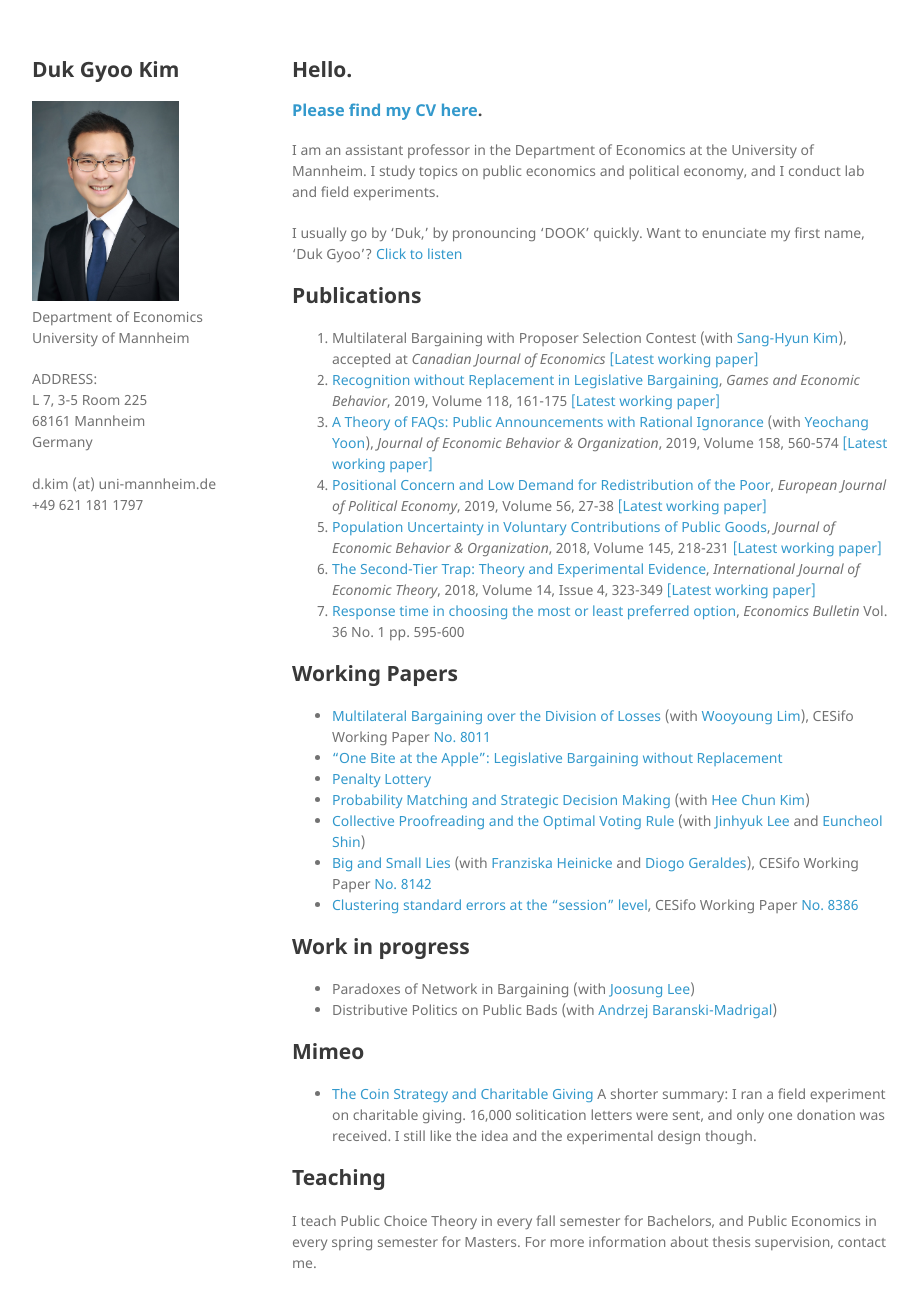
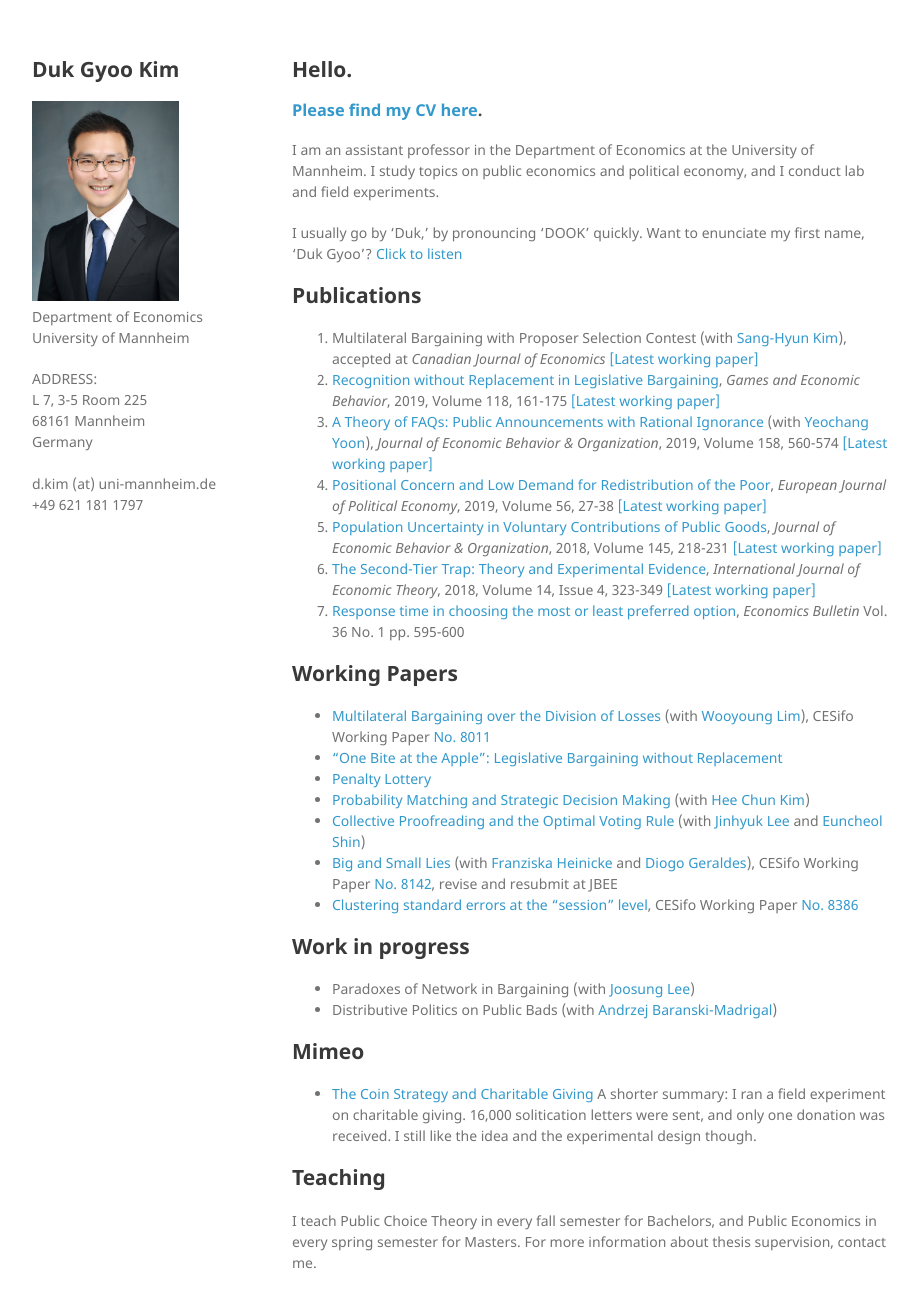
Before and after one commit to kimdukgyoo/kimdukgyoo.github.io, a Jekyll site: the page built from index.md, in a window 1280 px wide and 1343 px high. Shown: the top 1308 px of the window, without its empty margins (178-1096 px from the left). Built offline with Jekyll 4.4.1, drawn with Linux system fonts in a browser that asks for light colours; our own code applies the rules of GitHub Pages for plain Markdown files.

Commit message:
Update index.md

```diff
--- a/index.md
+++ b/index.md
@@ -23,7 +23,7 @@
 * <a href="https://kimdukgyoo.github.io/PDFfiles/Penalty_Lottery.pdf" target="_blank"> Penalty Lottery </a>
 * <a href="https://kimdukgyoo.github.io/PDFfiles/ProbMatching.pdf" target="_blank"> Probability Matching and Strategic Decision Making</a> (with <a href="https://sites.google.com/site/hckim0822/home" target="_blank">Hee Chun Kim</a>)
 * <a href="https://kimdukgyoo.github.io/PDFfiles/CollectiveProofreading.pdf" target="_blank"> Collective Proofreading and the Optimal Voting Rule </a> (with <a href="https://sites.google.com/site/jinhyuk2con/" target="_blank">Jinhyuk Lee</a> and <a href="https://sites.google.com/site/euncheolshin00/" target="_blank">Euncheol Shin</a>)
-* <a href="https://kimdukgyoo.github.io/PDFfiles/BigSmallLies.pdf" target="_blank"> Big and Small Lies</a> (with <a href="https://sites.google.com/view/franziskaheinicke/research?authuser=0" target="_blank">Franziska Heinicke</a> and <a href="https://sites.google.com/site/diogogeraldes/research" target="_blank">Diogo Geraldes</a>), CESifo Working Paper <a href="https://www.cesifo.org/DocDL/cesifo1_wp8142.pdf" target="_blank">No. 8142</a>
+* <a href="https://kimdukgyoo.github.io/PDFfiles/BigSmallLies.pdf" target="_blank"> Big and Small Lies</a> (with <a href="https://sites.google.com/view/franziskaheinicke/research?authuser=0" target="_blank">Franziska Heinicke</a> and <a href="https://sites.google.com/site/diogogeraldes/research" target="_blank">Diogo Geraldes</a>), CESifo Working Paper <a href="https://www.cesifo.org/DocDL/cesifo1_wp8142.pdf" target="_blank">No. 8142</a>, revise and resubmit at JBEE
 * <a href="https://kimdukgyoo.github.io/PDFfiles/ClusteringSEsession.pdf" target="_blank">Clustering standard errors at the "session" level</a>, CESifo Working Paper <a href="https://www.cesifo.org/DocDL/cesifo1_wp8386.pdf" target="_blank">No. 8386</a>
 
 ## Work in progress
```
